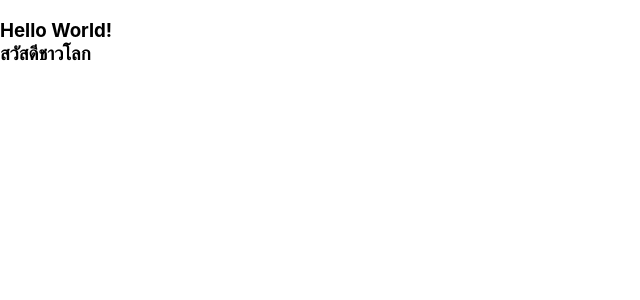
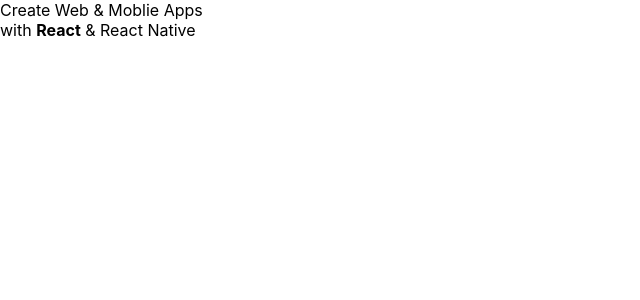
Before and after one commit to Bestzaxd/app1, a React (Create React App) app: page / in a window 1280 px wide. Shown: the top 300 px of the page, without its empty margins (0-640 px from the left). Built offline with nearby package versions, Linux system fonts and the light colour scheme.

Commit message:
Update App.js
Update App.js insert variable

```diff
--- a/src/App.js
+++ b/src/App.js
@@ -1,8 +1,15 @@
 import React from 'react'
 
 function App() {
-  return ( <h3>Hello World! <br/>สวัสดีชาวโลก</h3>
-  )
+   let r = '<b>React</b>'
+   let rn = 'React Native'
+   const el = (
+    <div>
+      Create Web & Moblie Apps<br/>
+      with <span dangerouslySetInnerHTML={{__html: r}}/> & {rn}
+    </div>
+   )
+   return el
 }
 
 export default App;
```
